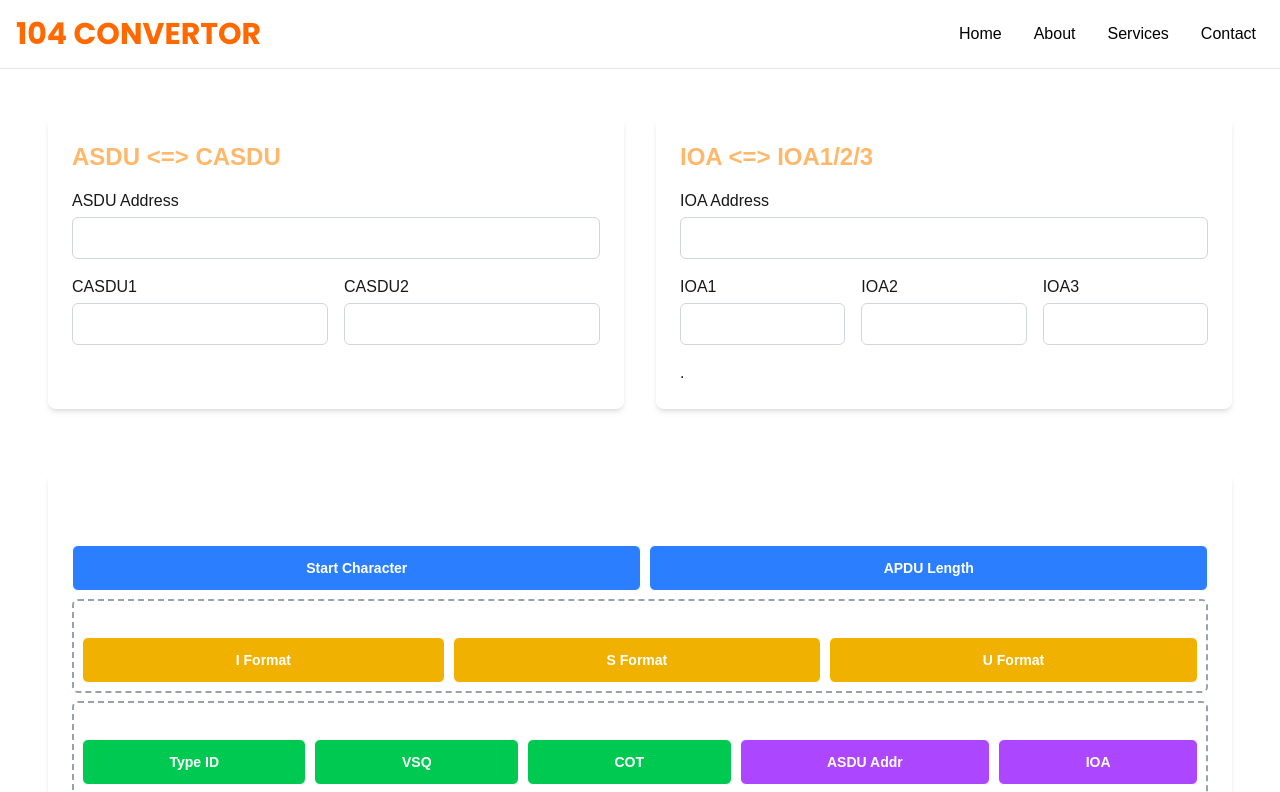
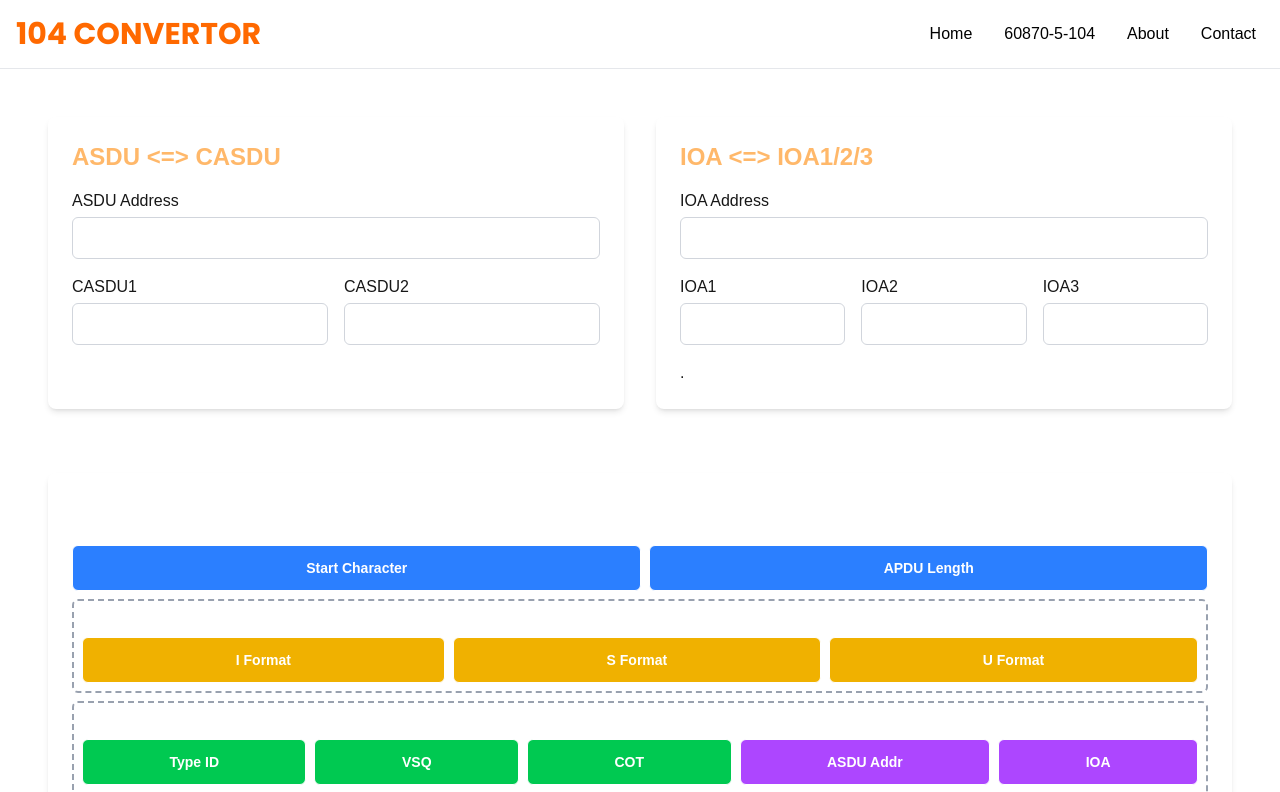
Before and after one commit to mdazad1508/60870-5-104-protocol, a Next.js app: page / in a window 1280 px wide. Shown: the top 792 px of the page. Built offline with nearby package versions, Linux system fonts and the light colour scheme.

Commit message:
menus updated

```diff
--- a/components/Header.tsx
+++ b/components/Header.tsx
@@ -24,11 +24,11 @@ const Header = () => {
             <li>
               <Link href="/" className="py-1 px-2 rounded-md hover:bg-gradient-to-r hover:from-purple-400 hover:via-pink-500 hover:to-red-500 hover:text-transparent hover:bg-clip-text">Home</Link>
             </li>
+             <li>
+              <Link href="/services" className="py-1 px-2 rounded-md hover:bg-gradient-to-r hover:from-purple-400 hover:via-pink-500 hover:to-red-500 hover:text-transparent hover:bg-clip-text"> 60870-5-104</Link>
+            </li>
             <li>
               <Link href="/about" className="py-1 px-2 rounded-md hover:bg-gradient-to-r hover:from-purple-400 hover:via-pink-500 hover:to-red-500 hover:text-transparent hover:bg-clip-text">About</Link>
-            </li>
-            <li>
-              <Link href="/services" className="py-1 px-2 rounded-md hover:bg-gradient-to-r hover:from-purple-400 hover:via-pink-500 hover:to-red-500 hover:text-transparent hover:bg-clip-text">Services</Link>
             </li>
             <li>
               <Link href="/contact" className="py-1 px-2 rounded-md hover:bg-gradient-to-r hover:from-purple-400 hover:via-pink-500 hover:to-red-500 hover:text-transparent hover:bg-clip-text">Contact</Link>
@@ -45,11 +45,12 @@ const Header = () => {
               <Link href="/" onClick={() => setIsMenuOpen(false)} className="block py-2 px-4 hover:bg-gradient-to-r hover:from-purple-400 hover:via-pink-500 hover:to-red-500 hover:text-transparent hover:bg-clip-text">Home</Link>
             </li>
             <li>
+              <Link href="/services" onClick={() => setIsMenuOpen(false)} className="block py-2 px-4 hover:bg-gradient-to-r hover:from-purple-400 hover:via-pink-500 hover:to-red-500 hover:text-transparent hover:bg-clip-text">60870-5-104</Link>
+            </li>
+            <li>
               <Link href="/about" onClick={() => setIsMenuOpen(false)} className="block py-2 px-4 hover:bg-gradient-to-r hover:from-purple-400 hover:via-pink-500 hover:to-red-500 hover:text-transparent hover:bg-clip-text">About</Link>
             </li>
-            <li>
-              <Link href="/services" onClick={() => setIsMenuOpen(false)} className="block py-2 px-4 hover:bg-gradient-to-r hover:from-purple-400 hover:via-pink-500 hover:to-red-500 hover:text-transparent hover:bg-clip-text">Services</Link>
-            </li>
+
             <li>
               <Link href="/contact" onClick={() => setIsMenuOpen(false)} className="block py-2 px-4 hover:bg-gradient-to-r hover:from-purple-400 hover:via-pink-500 hover:to-red-500 hover:text-transparent hover:bg-clip-text">Contact</Link>
             </li>
```
